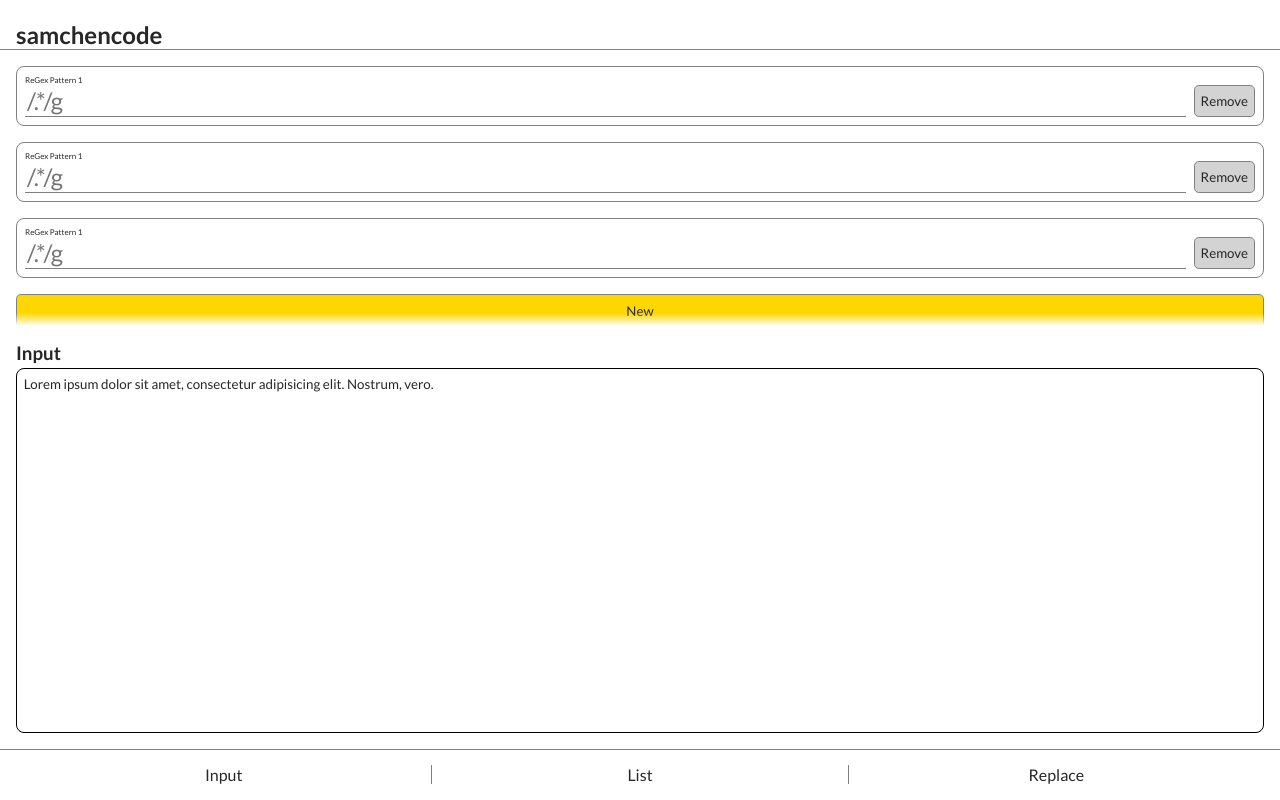
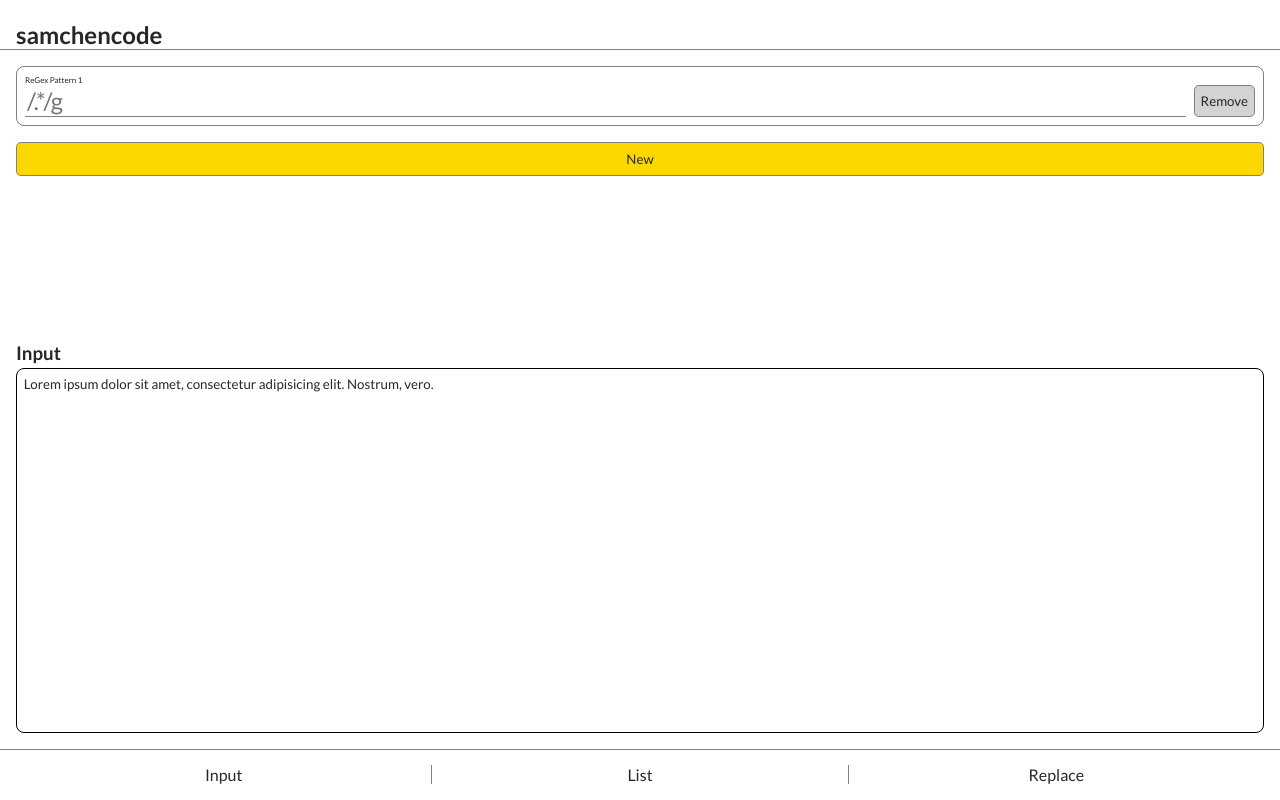
Before and after one commit to samchencode/regex-tool, a React (Create React App) app: page / in a window 1280 px wide. Built offline with nearby package versions, Linux system fonts and the light colour scheme.

Commit message:
refactor pattern input

```diff
--- a/src/app/App.css
+++ b/src/app/App.css
@@ -5,77 +5,6 @@
   grid-template-rows: auto 4fr 6fr auto;
   row-gap: 1em;
   background: var(--bg);
-}
-
-.pattern-input {
-  position: relative;
-  margin: 0 var(--space);
-  overflow: hidden;
-}
-
-.pattern-input::before {
-  content: '';
-  position: absolute;
-  background: linear-gradient(transparent, var(--bg));
-  left: 0;
-  right: 0;
-  bottom: 0;
-  height: 5%;
-}
-
-.pattern-input__list {
-  overflow: auto;
-  height: 100%;
-  padding-bottom: 5%;
-}
-
-.pattern-input__row {
-  display: flex;
-  flex-direction: column;
-  border: var(--border);
-  border-radius: var(--border-radius);
-  padding: var(--space-sm);
-  margin-bottom: 1em;
-}
-
-.pattern-input__row--full {
-  border: none;
-  padding: 0;
-}
-
-.pattern-input__row label {
-  font-size: .5em;
-}
-
-.pattern-input__input-group {
-  display: flex;
-}
-
-.pattern-input__input-group input {
-  flex-grow: 1;
-  min-width: 0;
-  border: none;
-  border-bottom: var(--border);
-  margin-right: var(--space-sm);
-  font-size: 1.5em;
-}
-
-.pattern-input__input-group button {
-  background: var(--primary);
-  border: var(--border);
-  border-radius: var(--border-radius-sm);
-}
-
-.pattern-input__input-group input:focus {
-  outline: none;
-  border-bottom: var(--border-focus);
-}
-
-.pattern-input__new {
-  background-color: var(--accent);
-  border: var(--border);
-  padding: var(--space-sm);
-  border-radius: var(--border-radius-sm);
 }
 
 .text-display__container {
--- a/src/app/App.tsx
+++ b/src/app/App.tsx
@@ -1,4 +1,6 @@
 import React from 'react';
+import PatternInput from '../features/PatternInput';
+
 import './App.css';
 
 function App() {
@@ -8,35 +10,7 @@ function App() {
         <h1>samchencode</h1>
       </nav>
 
-      {/* eslint-disable-next-line no-script-url */}
-      <form className="pattern-input" action="javascript:void(0);">
-      <ul className="pattern-input__list">
-          <li className="pattern-input__row">
-            <label htmlFor="pattern--1">ReGex Pattern 1</label>
-            <div className="pattern-input__input-group">
-              <input type="text" id="pattern--1" placeholder="/.*/g" />
-              <button>Remove</button>
-            </div>
-          </li>
-          <li className="pattern-input__row">
-            <label htmlFor="pattern--1">ReGex Pattern 1</label>
-            <div className="pattern-input__input-group">
-              <input type="text" id="pattern--1" placeholder="/.*/g" />
-              <button>Remove</button>
-            </div>
-          </li>
-          <li className="pattern-input__row">
-            <label htmlFor="pattern--1">ReGex Pattern 1</label>
-            <div className="pattern-input__input-group">
-              <input type="text" id="pattern--1" placeholder="/.*/g" />
-              <button>Remove</button>
-            </div>
-          </li>
-          <li className="pattern-input__row pattern-input__row--full">
-            <button className="pattern-input__new">New</button>
-          </li>
-        </ul>
-      </form>
+      <PatternInput />
 
       <div className="text-display__container">
         <h3 className="text-display__label">Input</h3>
--- /dev/null
+++ b/src/features/PatternInput/PatternInput.tsx
@@ -0,0 +1,22 @@
+import React from 'react';
+import './style.css';
+
+const PatternInput = () => (
+  // eslint-disable-next-line no-script-url
+  <form className="pattern-input" action="javascript:void(0);">
+    <ul className="pattern-input__list">
+      <li className="pattern-input__row">
+        <label htmlFor="pattern--1">ReGex Pattern 1</label>
+        <div className="pattern-input__input-group">
+          <input type="text" id="pattern--1" placeholder="/.*/g" />
+          <button>Remove</button>
+        </div>
+      </li>
+      <li className="pattern-input__row pattern-input__row--full">
+        <button className="pattern-input__new">New</button>
+      </li>
+    </ul>
+  </form>
+);
+
+export default PatternInput;
--- /dev/null
+++ b/src/features/PatternInput/index.ts
@@ -0,0 +1 @@
+export { default } from './PatternInput';
--- /dev/null
+++ b/src/features/PatternInput/style.css
@@ -0,0 +1,70 @@
+.pattern-input {
+  position: relative;
+  margin: 0 var(--space);
+  overflow: hidden;
+}
+
+.pattern-input::before {
+  content: '';
+  position: absolute;
+  background: linear-gradient(transparent, var(--bg));
+  left: 0;
+  right: 0;
+  bottom: 0;
+  height: 5%;
+}
+
+.pattern-input__list {
+  overflow: auto;
+  height: 100%;
+  padding-bottom: 5%;
+}
+
+.pattern-input__row {
+  display: flex;
+  flex-direction: column;
+  border: var(--border);
+  border-radius: var(--border-radius);
+  padding: var(--space-sm);
+  margin-bottom: 1em;
+}
+
+.pattern-input__row--full {
+  border: none;
+  padding: 0;
+}
+
+.pattern-input__row label {
+  font-size: .5em;
+}
+
+.pattern-input__input-group {
+  display: flex;
+}
+
+.pattern-input__input-group input {
+  flex-grow: 1;
+  min-width: 0;
+  border: none;
+  border-bottom: var(--border);
+  margin-right: var(--space-sm);
+  font-size: 1.5em;
+}
+
+.pattern-input__input-group button {
+  background: var(--primary);
+  border: var(--border);
+  border-radius: var(--border-radius-sm);
+}
+
+.pattern-input__input-group input:focus {
+  outline: none;
+  border-bottom: var(--border-focus);
+}
+
+.pattern-input__new {
+  background-color: var(--accent);
+  border: var(--border);
+  padding: var(--space-sm);
+  border-radius: var(--border-radius-sm);
+}
```
